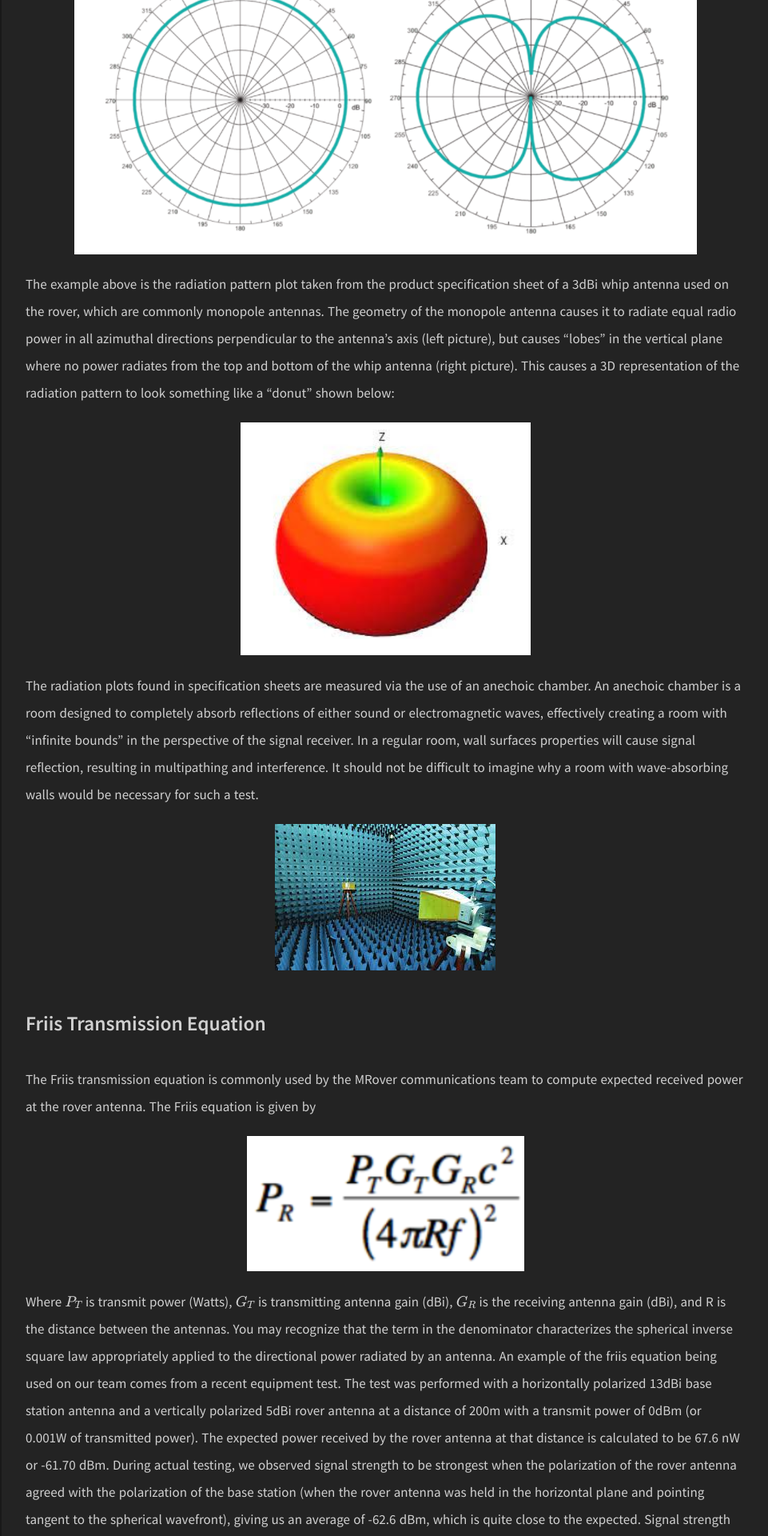
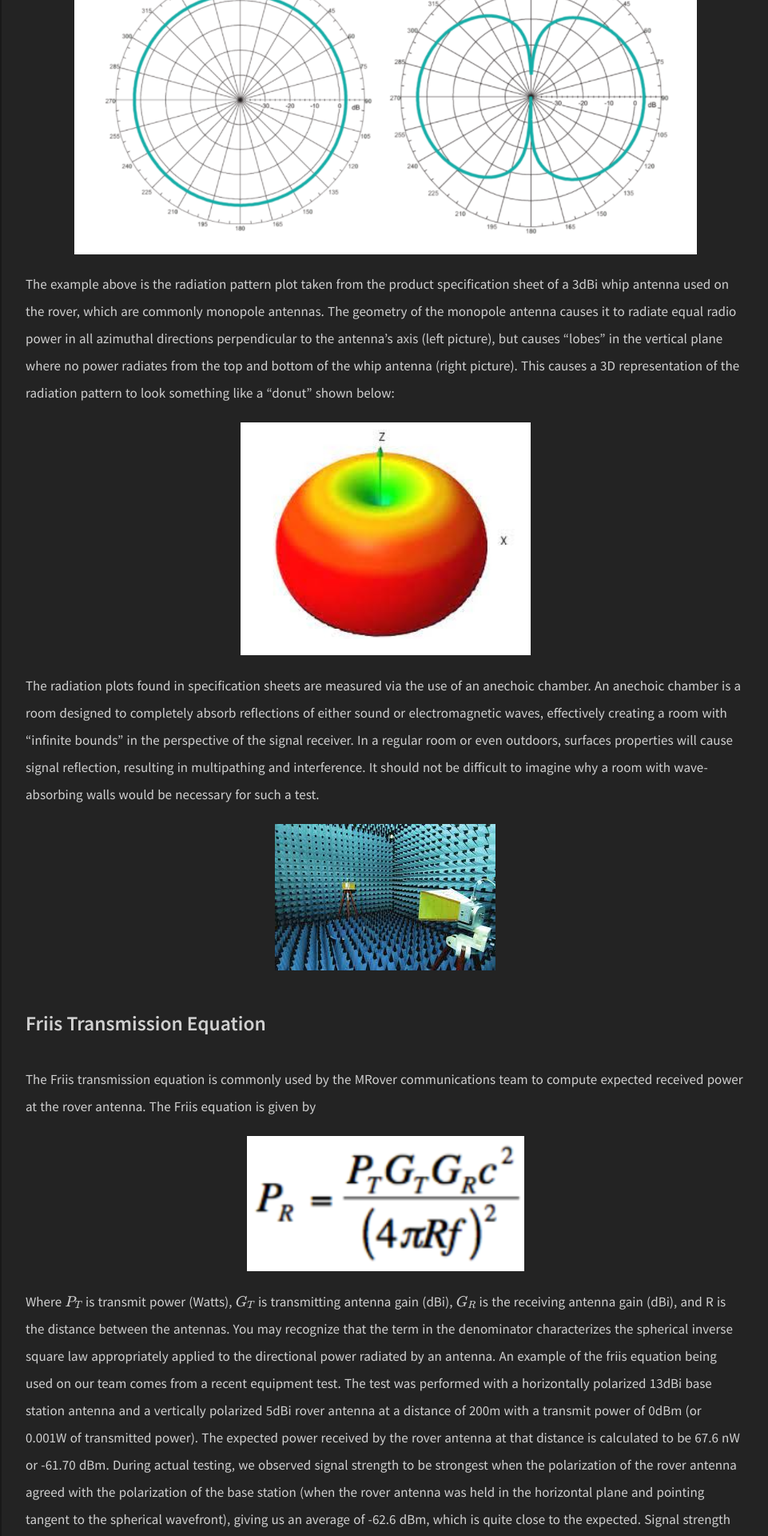
Before and after one commit to uynitsuj/uynitsuj.github.io, a Jekyll site: the page built from _posts/2021-12-16-antenna-theory.md, in a window 1280 px wide. Shown: the part 1364-3284 px from the top of the page at 80% size, without its empty margins (318-1279 px from the left). Built offline with Jekyll 4.4.1, drawn with Linux system fonts in a browser that asks for light colours; formulas are drawn with MathJax 3.

Commit message:
Update 2021-12-16-antenna-theory.md

```diff
--- a/_posts/2021-12-16-antenna-theory.md
+++ b/_posts/2021-12-16-antenna-theory.md
@@ -34,7 +34,7 @@
 
 ![Annotation2]({{ site.url }}/img/Screenshot 2021-12-16 232813.png)
 
-The radiation plots found in specification sheets are measured via the use of an anechoic chamber. An anechoic chamber is a room designed to completely absorb reflections of either sound or electromagnetic waves, effectively creating a room with "infinite bounds" in the perspective of the signal receiver. In a regular room, wall surfaces properties will cause signal reflection, resulting in multipathing and interference. It should not be difficult to imagine why a room with wave-absorbing walls would be necessary for such a test.
+The radiation plots found in specification sheets are measured via the use of an anechoic chamber. An anechoic chamber is a room designed to completely absorb reflections of either sound or electromagnetic waves, effectively creating a room with "infinite bounds" in the perspective of the signal receiver. In a regular room or even outdoors, surfaces properties will cause signal reflection, resulting in multipathing and interference. It should not be difficult to imagine why a room with wave-absorbing walls would be necessary for such a test.
 
 ![Annotation4]({{ site.url }}/img/d1.jpg)
 ### Friis Transmission Equation
```
